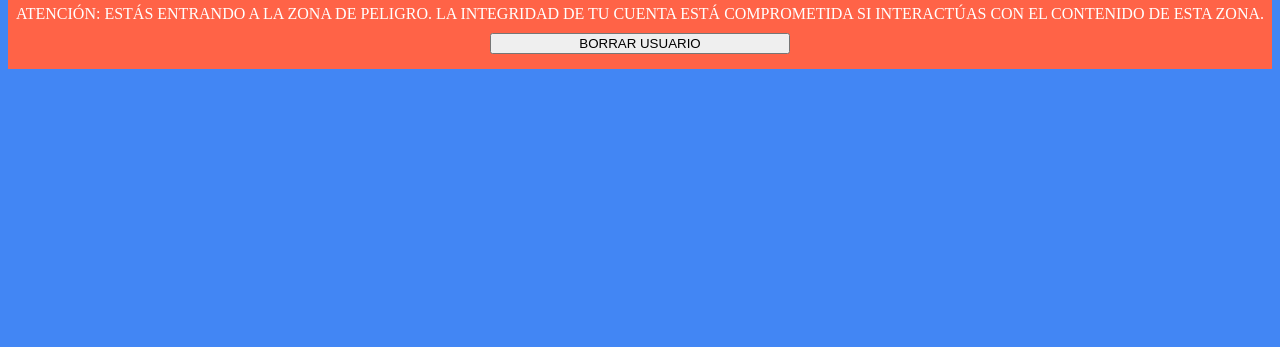
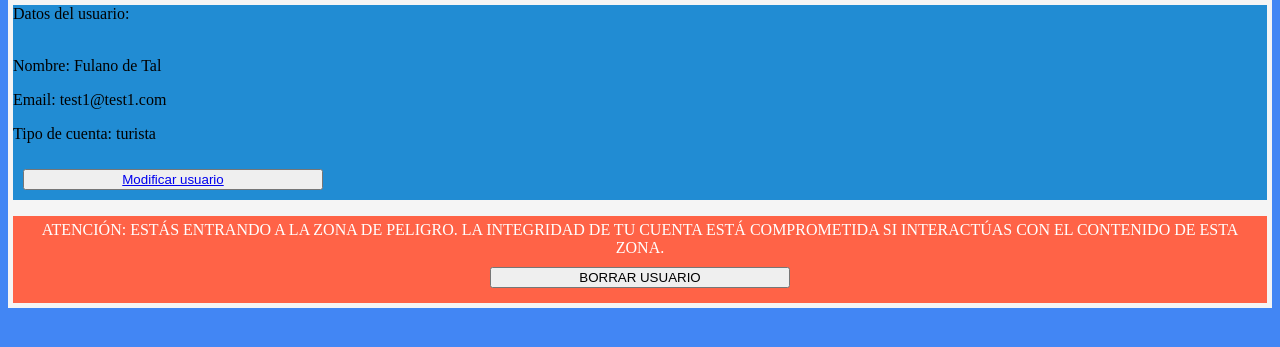
Before and after one commit to LMOlivera/PuntaGuia, a Flask app: page /principal/usuario in a window 1280 px wide. Shown: the part 26-373 px from the top of the page. Run offline with Flask 2, Linux system fonts and the light colour scheme; a user stored in the database is signed in.

Commit message:
Implementación de requerimiento 5
Se ha agregado el RF.5: Modificar usuario.

```diff
--- a/app/routes.py
+++ b/app/routes.py
@@ -1,6 +1,6 @@
 from flask import render_template, flash, redirect, session, request
 from app import app
-from app.forms import LoginForm, RegisterForm
+from app.forms import LoginForm, RegisterForm, ModifyForm
 import pymysql.cursors
 
 # Connect to the database
@@ -107,12 +107,66 @@ def index():
 
 @app.route('/principal/usuario')
 def usuario():
-    if session.get('logueado'):
-        print('ok')
-    else:
+    if not session.get('logueado'):
         session.clear()
         return redirect('/')
     return render_template('usuario.html')
+
+@app.route('/principal/usuario/modificar', methods=['GET','POST'])
+def modificarUsuario():
+    if not session.get('logueado'):
+        session.clear()
+        return redirect('/')
+    else:
+        form=ModifyForm()
+        try:
+            if form.validate_on_submit():
+                nombre = form.nombre.data
+                password = form.password.data
+                edad = form.edad.data
+                pais = form.pais.data
+                nombreEmpresa = form.nombreEmpresa.data
+                with connection.cursor() as cursor:
+                    query="""
+                        UPDATE usuario
+                        SET nombre=%s,
+                            contrasena=%s
+                        WHERE id_usuario=""" + str(session['id_usuario'])
+                    cursor.execute(query,(nombre,password))
+                    if session['tipo']=='turista':
+                        query="""
+                            UPDATE turista
+                            SET edad=%s,
+                                pais_origen=%s
+                            WHERE id=""" + str(session['id_usuario'])
+                        cursor.execute(query,(edad,pais))
+                    else:
+                        query="""
+                            UPDATE empresa
+                            SET nombre=%s
+                            WHERE id=""" + str(session['id_usuario'])
+                        cursor.execute(query,(nombreEmpresa))
+                connection.commit()
+                session['nombre'] = nombre
+                return redirect("/principal/usuario")
+            with connection.cursor() as cursor:
+                query="SELECT nombre, contrasena FROM usuario WHERE id_usuario=" + str(session['id_usuario'])
+                cursor.execute(query)
+                usuario=cursor.fetchone()
+                if session['tipo']=='turista':
+                    query="SELECT edad, pais_origen FROM turista WHERE id=" + str(session['id_usuario'])
+                    cursor.execute(query)
+                    turista=cursor.fetchone()
+                    empresa={"nombre_empresa":"Ninguno"}
+                else:
+                    query="SELECT nombre FROM empresa WHERE id=" + str(session['id_usuario'])
+                    cursor.execute(query)
+                    empresa=cursor.fetchone()
+                    turista={"edad":"0", "pais_origen":"Ninguno"}
+            connection.commit()
+        except:
+            return redirect('/')
+        return render_template('modificar_usuario.html', form=form, nombre=usuario['nombre'], contrasena=usuario['contrasena'], edad=turista['edad'], pais=turista['pais_origen'], nombreEmpresa=empresa['nombre'])
 
 
 @app.route('/logout')
--- a/app/static/css/usuario.css
+++ b/app/static/css/usuario.css
@@ -1,3 +1,12 @@
+#usuario{
+    background-color: whitesmoke;
+    padding: 5px;
+}
+
+#usuario-informacion{
+    background-color: rgb(33, 140, 211);
+}
+
 #danger-zone{
     background-color: tomato;
     color: white;
--- a/app/templates/usuario.html
+++ b/app/templates/usuario.html
@@ -15,9 +15,21 @@
                 <li><a href="{{ url_for('logout') }}">Cerrar sesión</a></li>
             </ul>
         </nav>
-        <section>
-            <article>
-
+        <section id="usuario">
+            <article id="usuario-informacion">
+                Datos del usuario:<br/><br/>
+                <p>
+                    Nombre: {{ session['nombre'] }}
+                </p>
+                <p>
+                    Email: {{ session['email'] }}
+                </p>
+                <p>
+                    Tipo de cuenta: {{ session['tipo'] }}
+                </p>
+                <p>
+                    <button><a href="{{ url_for('modificarUsuario') }}">Modificar usuario</a></button>
+                </p>
             </article>
             <article id="danger-zone">
                 <center>
```
Also changed, not shown: app/forms.py (+12 -0 lines), app/templates/modificar_usuario.html (added, +54 -0 lines).
